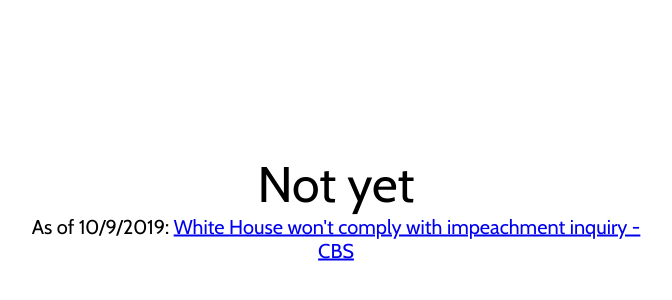
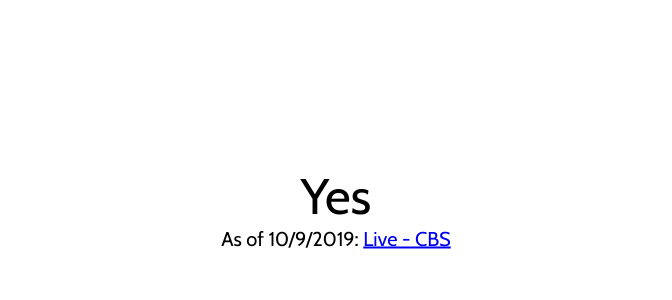
Before and after one commit to averyburnettmiller/hasthepresidentbeenimpeached, a plain HTML site: page index.html in a window 1280 px wide. Shown: the part 192-492 px from the top of the page, without its empty margins (304-976 px from the left). Drawn offline with nearby package versions, Linux system fonts and the light colour scheme.

Commit message:
Update index.html

```diff
--- a/index.html
+++ b/index.html
@@ -38,10 +38,10 @@
   </div>
   <div class="container" style="text-align: center;">
     <div style="font-family: 'Cabin', sans-serif; font-size: 50px;">
-      <span>Not yet</span>
+      <span>Yes</span>
     </div>
     <div style="font-family: 'Cabin', sans-serif; font-size: 20px;">
-      As of 10/9/2019: <a href="https://www.cbsnews.com/live-news/trump-impeachment-inquiry-latest-white-house-wont-comply-2019-10-09/">White House won't comply with impeachment inquiry - CBS</a>
+      As of 10/9/2019: <a href="https://www.cbsnews.com/live-news">Live - CBS</a>
     </div>
   </div>
   </body>
```
